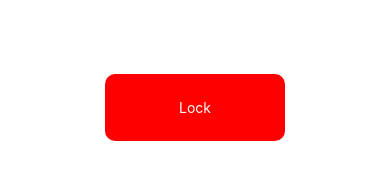
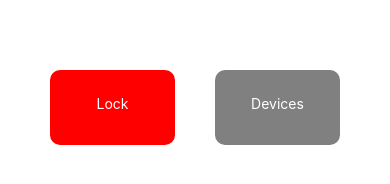
Before and after one commit to masonwoodford/Cyber-Cycle-Lock, a React Native app: screen /Home in a window 390 px wide. Shown: the part 652-836 px from the top of the page. Built offline with nearby package versions, Linux system fonts and the light colour scheme.

Commit message:
added device button/screen

```diff
--- a/App.js
+++ b/App.js
@@ -1,6 +1,7 @@
 import { StyleSheet } from 'react-native';
 import { Home } from './src/Home';
 import { Splash } from './src/Splash'
+import { Devices } from './src/Devices'
 import React from 'react';
 import { NavigationContainer } from '@react-navigation/native';
 import { createNativeStackNavigator } from '@react-navigation/native-stack';
@@ -16,6 +17,7 @@ export default class App extends React.Component {
         <Stack.Navigator initialRouteName="Splash" screenOptions={{headerShown: false}}>
           <Stack.Screen name="Splash" component={Splash} />
           <Stack.Screen name="Home" component={Home} />
+          <Stack.Screen name="Devices" component={Devices} />
         </Stack.Navigator>
     </NavigationContainer>
     );
--- /dev/null
+++ b/src/Devices.js
@@ -0,0 +1,14 @@
+import React from 'react';
+import {View} from 'react-native';
+
+export class Devices extends React.Component {
+    constructor(props) {
+        super(props);
+    }
+
+    render() {
+        return (
+            <View></View>
+        )
+    }
+}
--- a/src/Home.js
+++ b/src/Home.js
@@ -17,7 +17,7 @@ export class Home extends React.Component {
     }
   }
 
-  onPress = () => {
+  toggle = () => {
     this.setState({
       region: {
         latitude: 37.78825,
@@ -28,6 +28,10 @@ export class Home extends React.Component {
       buttonBackgroundColor: this.state.buttonBackgroundColor === "red" ? "green" : "red",
       buttonText: this.state.buttonText === "Unlock" ? "Lock" : "Unlock"
     });
+  }
+
+  navigate = () => {
+    this.props.navigation.navigate('Devices')
   }
 
   onRegionChange = (region) => {
@@ -56,12 +60,20 @@ export class Home extends React.Component {
               </View>
           </MapView.Marker>
         </MapView>
-        <TouchableOpacity
-          style={[styles.lockbutton, colorStyles]}
-          onPress={this.onPress}
-        >
-          <Text style={{color: "white"}}>{buttonText}</Text>
-        </TouchableOpacity>
+        <View style={{flex: 1, flexDirection: 'row', justifyContent: 'space-evenly', alignItems: 'center'}}>
+          <TouchableOpacity
+            style={[styles.lockbutton, colorStyles]}
+            onPress={this.toggle}
+          >
+            <Text style={{color: "white"}}>{buttonText}</Text>
+          </TouchableOpacity>
+          <TouchableOpacity
+            style={styles.locksbutton}
+            onPress={this.navigate}
+          >
+            <Text style={{color: "white"}}>Devices</Text>
+          </TouchableOpacity>
+        </View>
       </View>
     );
   }
@@ -106,6 +118,18 @@ const styles = StyleSheet.create({
     marginTop: 625,
     paddingVertical: 25,
     borderRadius: 10,
-    width: 180
+    width: 125,
+    height: 75,
+    marginHorizontal: 20
+  },
+  locksbutton: {
+    alignItems: 'center',
+    marginTop: 625,
+    paddingVertical: 25,
+    borderRadius: 10,
+    width: 125,
+    height: 75,
+    backgroundColor: 'grey',
+    marginHorizontal: 20
   },
 });
```
